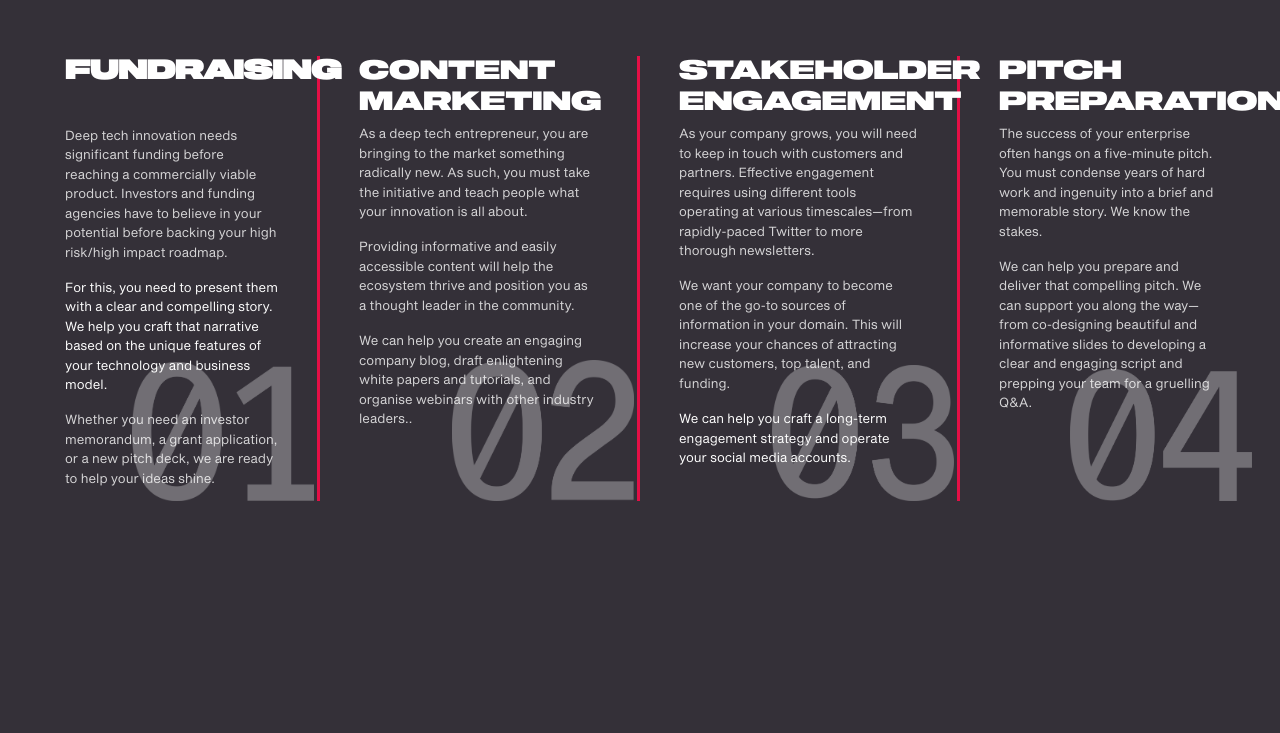
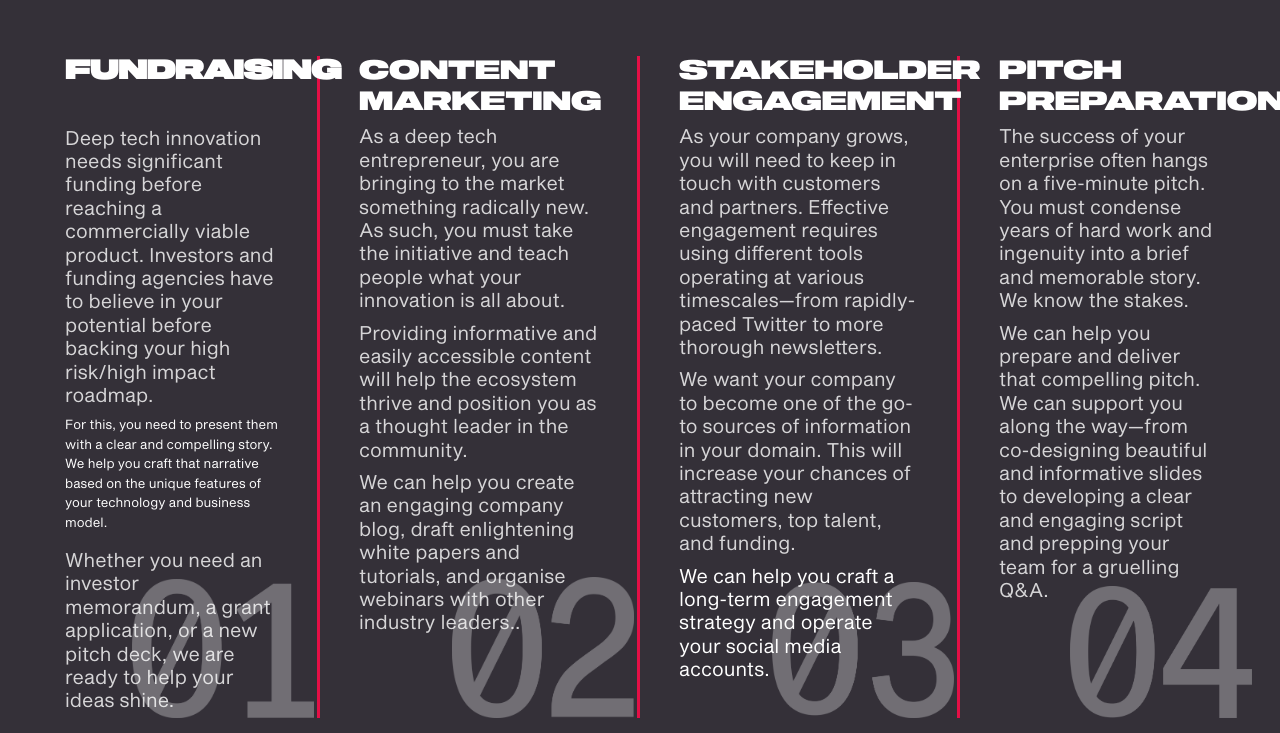
Before and after one commit to dareklerch/Colibri, a plain HTML site: page services.html in a window 1280 px wide. Shown: the part 67-800 px from the top of the page. Drawn offline with Linux system fonts and the light colour scheme.

Commit message:
3rd commit

```diff
--- a/services.html
+++ b/services.html
@@ -56,50 +56,50 @@
                 <p class="font-white font-weight-bold font-super text-left h2">FUNDRAISING </br> </p>
 
 
-                <p class="font-white opacity-4" style="padding-top: 2.5rem;">
+                <p class="font-white opacity-4 h4" style="padding-top: 2.5rem;">
 						Deep tech innovation needs significant funding before reaching a commercially viable product. Investors and funding agencies have to
-						believe in your potential before backing your high risk/high impact roadmap.
+						believe in your potential before backing  your high risk/high impact roadmap.
                 <p class="font-white" style="padding-top: 0.2rem;">
 						For this, you need to present them with a clear and compelling story. We help you craft that narrative based on the unique features of
 						your technology and business model.
                 </p>
-                <p class="font-white opacity-4" style="padding-top: 0.2rem;">
+                <p class="font-white opacity-4 h4" style="padding-top: 0.2rem;">
                         Whether you need an investor memorandum, a grant application, or a new pitch deck, we are ready to help your ideas shine.
 
                 </p>
             </div>
             <div class="col-md-3 bd-pink" style="margin-top: 4rem; padding-left: 3rem; padding-right: 3rem; background-image: url('img/02_number.png'); background-size: 14rem;background-repeat: no-repeat; background-position: 98% 100%;">
                 <p class="font-white  font-super text-left h2">CONTENT </br>MARKETING</p>
-                <p class="font-white opacity-4">As a deep tech entrepreneur, you are bringing to the market something radically new. As such, you must take the
+                <p class="font-white opacity-4 h4">As a deep tech entrepreneur, you are bringing to the market something radically new. As such, you must take the
 						initiative and teach people what your innovation is all about.
-				<p class="font-white opacity-4" style="padding-top: 0.2rem;">Providing informative and easily accessible content will help the ecosystem thrive and
+				<p class="font-white opacity-4 h4" style="padding-top: 0.2rem;">Providing informative and easily accessible content will help the ecosystem thrive and
 						position you as a thought leader in the community. </p>
-				<p class="font-white opacity-4" style="padding-top: 0.2rem;">We can help you create an engaging company blog, draft enlightening white papers and tutorials,
+				<p class="font-white opacity-4 h4" style="padding-top: 0.2rem;">We can help you create an engaging company blog, draft enlightening white papers and tutorials,
 						and organise webinars with other industry leaders..
                 </p>
             </div>
 
             <div class="col-md-3 bd-pink" style="margin-top: 4rem; padding-left: 3rem; padding-right: 3rem;  background-image: url('img/03_number.png'); background-size: 14rem;background-repeat: no-repeat; background-position: 98% 100%;">
                     <p class="font-white text-left font-super h2">STAKEHOLDER </br>ENGAGEMENT</p>
-                    <p class="font-white opacity-4 font-feather">As your company grows, you will need to keep in touch with customers and partners. Effective
+                    <p class="font-white opacity-4 font-feather h4">As your company grows, you will need to keep in touch with customers and partners. Effective
 						engagement requires using different tools operating at various timescales—from rapidly-paced Twitter to more thorough newsletters.
-					<p class="font-white opacity-4 font-feather" style="padding-top: 0.2rem;">We want your company to become one of the go-to sources of information
+					<p class="font-white opacity-4 font-feather h4" style="padding-top: 0.2rem;">We want your company to become one of the go-to sources of information
 						in your domain.
 						This will increase your chances of attracting new customers, top talent, and funding.
 					</p>
-                    <p class="font-white font-feather" style="padding-top: 0.2rem;"> We can help you craft a long-term engagement strategy and operate your social media accounts.
+                    <p class="font-white font-feather h4" style="padding-top: 0.2rem;"> We can help you craft a long-term engagement strategy and operate your social media accounts.
                     </p>
                 </div>
 
 				<div class="col-md-3" style="margin-top: 4rem; padding-left: 3rem; padding-right: 5rem; background-image: url('img/04_number.png'); background-size: 14rem;background-repeat: no-repeat; background-position: 80% 100%;">
                     <p class="font-white  text-left h2 font-super">PITCH </br>PREPARATION</p>
 
-                    <p class="font-white opacity-4 font-feather">The success of your
+                    <p class="font-white opacity-4 font-feather h4">The success of your
 						enterprise often hangs on a five-minute pitch. You must condense years of
                         hard work and ingenuity into a brief and memorable story. We know the stakes.
                     </p>
 
-                    <p class="font-white  opacity-4 font-feather" style="padding-top: 0.2rem;">
+                    <p class="font-white  opacity-4 font-feather h4" style="padding-top: 0.2rem;">
                             We can help you prepare and deliver that compelling pitch.
 							We can support you along the way—from co-designing beautiful
 							and informative slides to developing
```
